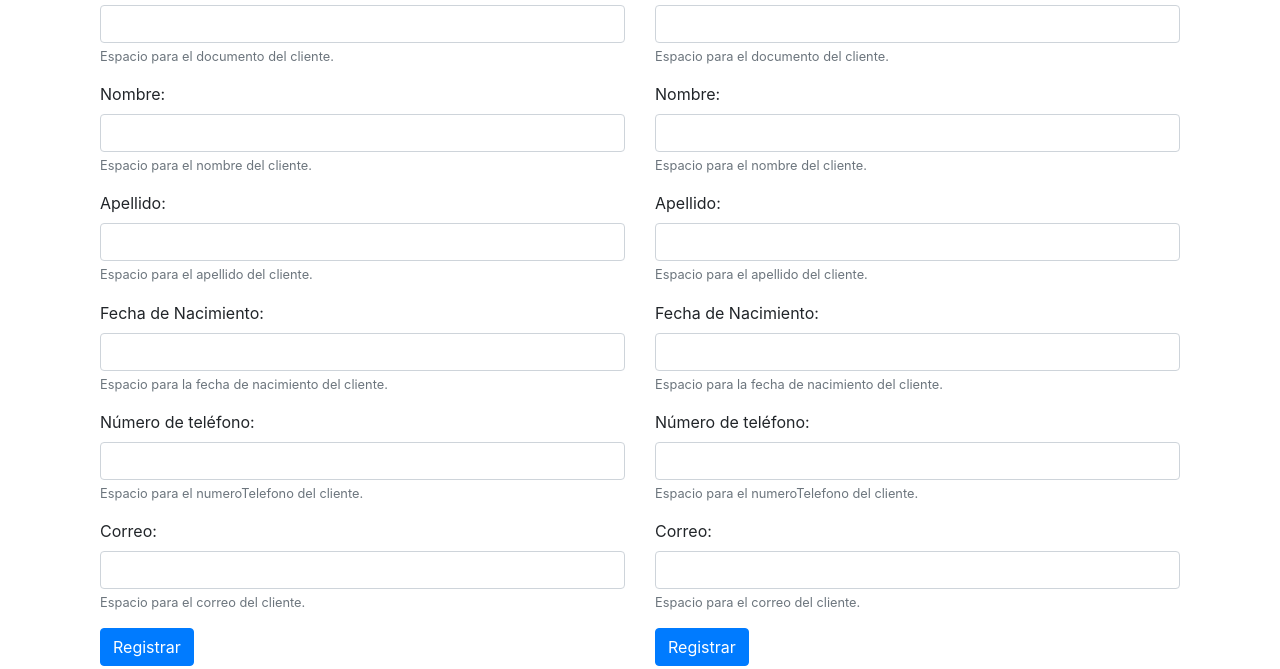
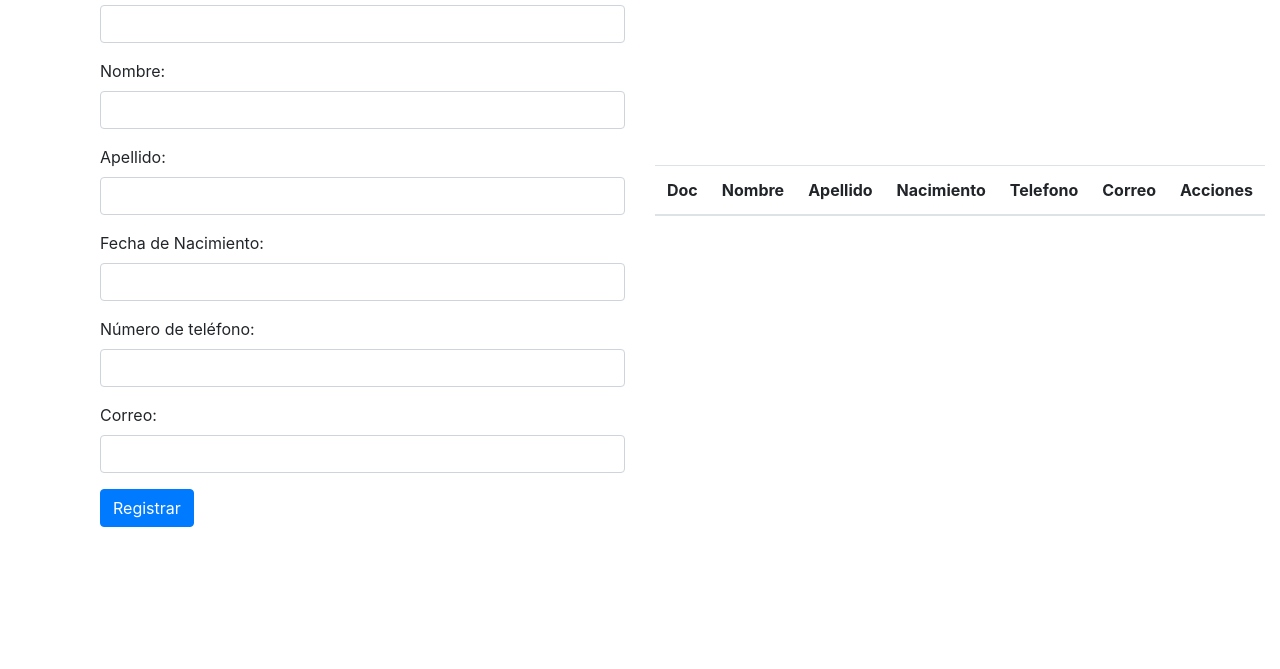
Before and after one commit to juliandrojas/crudFlaskMySQL, a plain HTML site: page Templates/index.html in a window 1280 px wide. Shown: the part 131-800 px from the top of the page. Drawn offline with nearby package versions, Linux system fonts and the light colour scheme.

Commit message:
Design of form and table.

```diff
--- a/Templates/index.html
+++ b/Templates/index.html
@@ -19,72 +19,47 @@
                     <div class="form-group">
                         <label for="documento">Documento: </label>
                         <input type="text" class="form-control" name="documento" aria-describedby="documentoHelp">
-                        <small id="documentoHelp" class="form-text text-muted">Espacio para el documento del cliente.</small>
                     </div>
                     <div class="form-group">
                         <label for="nombre">Nombre: </label>
                         <input type="text" class="form-control" name="nombre" aria-describedby="nombreHelp">
-                        <small id="nombreHelp" class="form-text text-muted">Espacio para el nombre del cliente.</small>
                     </div>
                     <div class="form-group">
                         <label for="apellido">Apellido: </label>
                         <input type="text" class="form-control" name="apellido" aria-describedby="apellidoHelp">
-                        <small id="apellidoHelp" class="form-text text-muted">Espacio para el apellido del cliente.</small>
                     </div>
                     <div class="form-group">
                         <label for="fechaNacimiento">Fecha de Nacimiento: </label>
                         <input type="text" class="form-control" name="fechaNacimiento" aria-describedby="fechaNacimientoHelp">
-                        <small id="fechaNacimientoHelp" class="form-text text-muted">Espacio para la fecha de nacimiento del cliente.</small>
                     </div>
                     <div class="form-group">
                         <label for="numeroTelefono">Número de teléfono: </label>
                         <input type="text" class="form-control" name="numeroTelefono" aria-describedby="numeroTelefonoHelp">
-                        <small id="numeroTelefonoHelp" class="form-text text-muted">Espacio para el numeroTelefono del cliente.</small>
                     </div>
                     <div class="form-group">
                         <label for="correo">Correo: </label>
                         <input type="text" class="form-control" name="correo" aria-describedby="correoHelp">
-                        <small id="correoHelp" class="form-text text-muted">Espacio para el correo del cliente.</small>
                     </div>
                     <button type="submit" class="btn btn-primary" name="registrarCliente">Registrar</button>
                 </form>
             </div>
-            <div class="col-md-6">
-                <!-- Formulario y sección de vista de los registros -->
-                <h1 class="text-center">Formulario de registro de clientes</h1>
-                <form action="../controller/salvarCliente.php" method="post">
-                    <div class="form-group">
-                        <label for="documento">Documento: </label>
-                        <input type="text" class="form-control" name="documento" aria-describedby="documentoHelp">
-                        <small id="documentoHelp" class="form-text text-muted">Espacio para el documento del cliente.</small>
-                    </div>
-                    <div class="form-group">
-                        <label for="nombre">Nombre: </label>
-                        <input type="text" class="form-control" name="nombre" aria-describedby="nombreHelp">
-                        <small id="nombreHelp" class="form-text text-muted">Espacio para el nombre del cliente.</small>
-                    </div>
-                    <div class="form-group">
-                        <label for="apellido">Apellido: </label>
-                        <input type="text" class="form-control" name="apellido" aria-describedby="apellidoHelp">
-                        <small id="apellidoHelp" class="form-text text-muted">Espacio para el apellido del cliente.</small>
-                    </div>
-                    <div class="form-group">
-                        <label for="fechaNacimiento">Fecha de Nacimiento: </label>
-                        <input type="text" class="form-control" name="fechaNacimiento" aria-describedby="fechaNacimientoHelp">
-                        <small id="fechaNacimientoHelp" class="form-text text-muted">Espacio para la fecha de nacimiento del cliente.</small>
-                    </div>
-                    <div class="form-group">
-                        <label for="numeroTelefono">Número de teléfono: </label>
-                        <input type="text" class="form-control" name="numeroTelefono" aria-describedby="numeroTelefonoHelp">
-                        <small id="numeroTelefonoHelp" class="form-text text-muted">Espacio para el numeroTelefono del cliente.</small>
-                    </div>
-                    <div class="form-group">
-                        <label for="correo">Correo: </label>
-                        <input type="text" class="form-control" name="correo" aria-describedby="correoHelp">
-                        <small id="correoHelp" class="form-text text-muted">Espacio para el correo del cliente.</small>
-                    </div>
-                    <button type="submit" class="btn btn-primary" name="registrarCliente">Registrar</button>
-                </form>
+            <div class="col-md-6 d-flex align-items-center">
+                <table class="table table-striped">
+                    <thead>
+                        <tr>
+                            <th scope="col">Doc</th>
+                            <th scope="col">Nombre</th>
+                            <th scope="col">Apellido</th>
+                            <th scope="col">Nacimiento</th>
+                            <th scope="col">Telefono</th>
+                            <th scope="col">Correo</th>
+                            <th scope="col">Acciones</th>
+                        </tr>
+                    </thead>
+                    <tbody>
+
+                    </tbody>
+                </table>
             </div>
         </div>
         <script src="https://cdnjs.cloudflare.com/ajax/libs/jquery/3.5.1/jquery.slim.min.js"></script>
```
